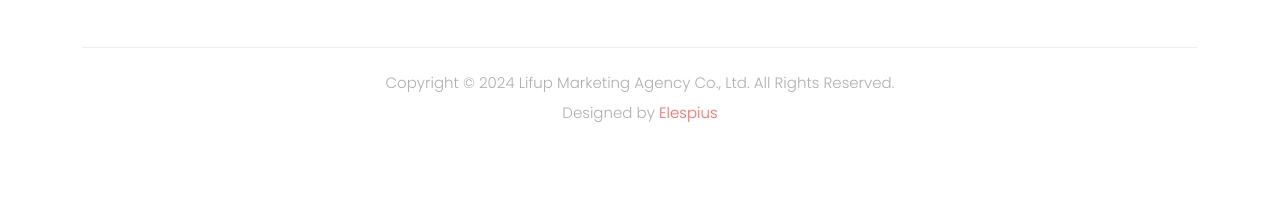
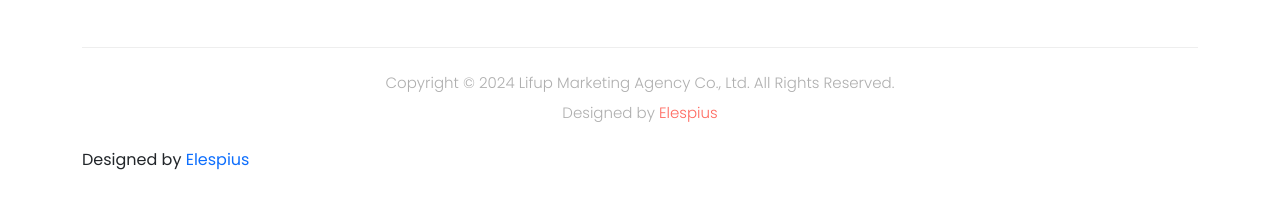
Before and after one commit to elespius/Liftup, a plain HTML site: page index.html in a window 1280 px wide. Shown: the part 6587-6796 px from the top of the page. Before the commit the page ends 6735 px from the top, so only its background shows below. Drawn offline with Linux system fonts and the light colour scheme.

Commit message:
Update index.html

```diff
--- a/index.html
+++ b/index.html
@@ -729,6 +729,7 @@
             <p>Copyright © 2024 Lifup Marketing Agency Co., Ltd. All Rights Reserved.
             <br>
             Designed by <a rel="nofollow" href="https://templatemo.com" title="free CSS templates">Elespius</a></p>
+             Designed by <a rel="nofollow" href="https://templatemo.com" title="free CSS templates">Elespius</a></p>
           </div>
         </div>
       </div>
```
